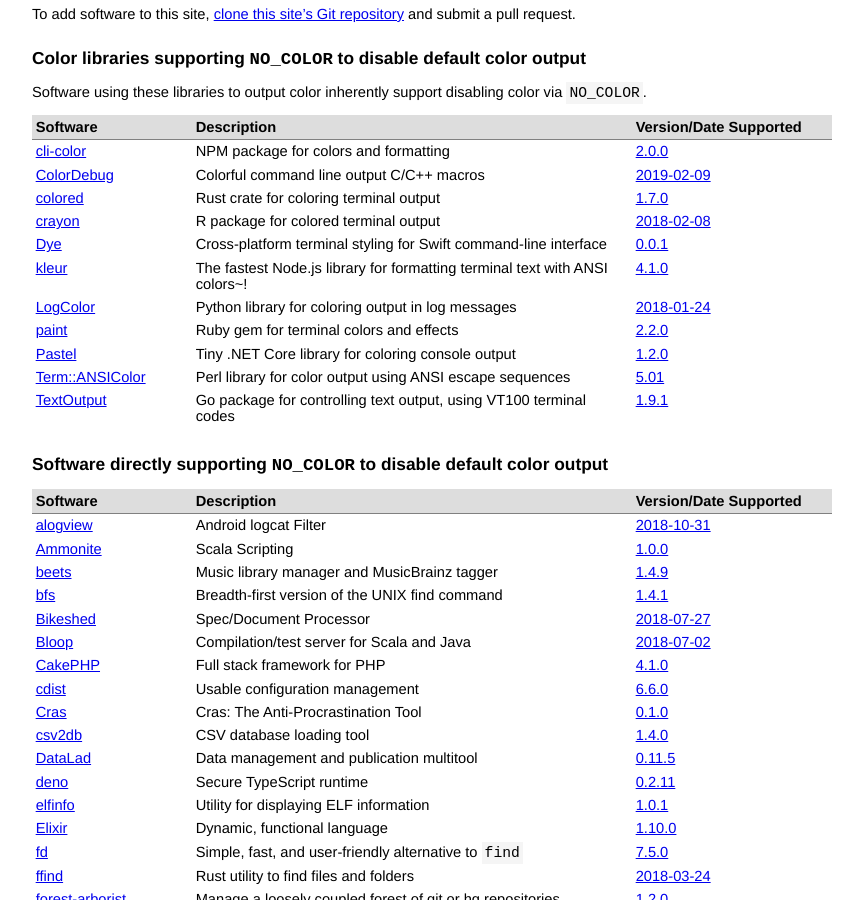
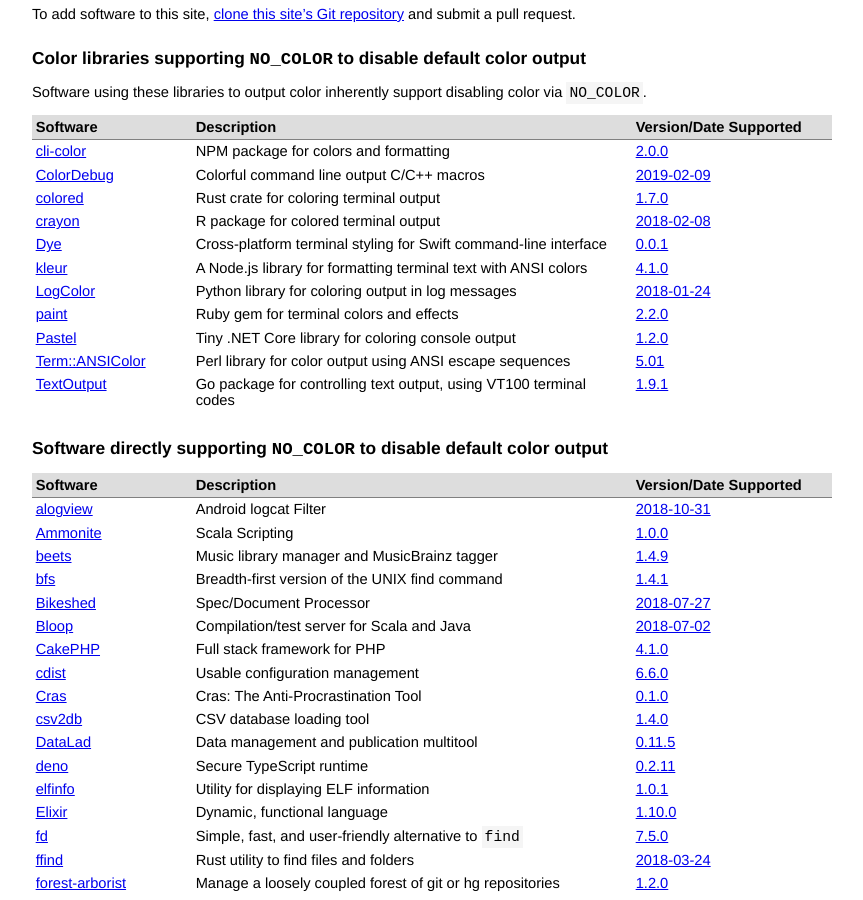
Before and after one commit to jcs/no_color, a Jekyll site: the page built from index.md, in a window 1280 px wide and 900 px high, scrolled down 350 px. Shown: the whole window, without its empty margins (208-1071 px from the left). Built offline with Jekyll 4.4.1, drawn with Linux system fonts in a browser that asks for light colours; our own code applies the rules of GitHub Pages for plain Markdown files.

Commit message:
Update index.md

```diff
--- a/index.md
+++ b/index.md
@@ -45,7 +45,7 @@ color via `NO_COLOR`.
 | [colored](https://github.com/mackwic/colored) | Rust crate for coloring terminal output | [1.7.0](https://github.com/mackwic/colored/blob/master/CHANGELOG.md#170-january-2019) |
 | [crayon](https://github.com/r-lib/crayon) | R package for colored terminal output | [2018-02-08](https://github.com/r-lib/crayon/commit/700800135d04408bf1c99426b3fec9a4073b8a97) |
 | [Dye](https://github.com/dduan/Dye) | Cross-platform terminal styling for Swift command-line interface | [0.0.1](https://github.com/dduan/Dye/releases/tag/0.0.1) |
-| [kleur](https://github.com/lukeed/kleur) | The fastest Node.js library for formatting terminal text with ANSI colors~! | [4.1.0](https://github.com/lukeed/kleur/releases/tag/v4.1.0) |
+| [kleur](https://github.com/lukeed/kleur) | A Node.js library for formatting terminal text with ANSI colors | [4.1.0](https://github.com/lukeed/kleur/releases/tag/v4.1.0) |
 | [LogColor](https://github.com/induane/logcolor) | Python library for coloring output in log messages | [2018-01-24](https://github.com/induane/logcolor/commit/0092b0af2a1506eee2b0ca028b1cf51f78fc91fa) |
 | [paint](https://github.com/janlelis/paint) | Ruby gem for terminal colors and effects | [2.2.0](https://github.com/janlelis/paint/tree/v2.2.0) |
 | [Pastel](https://github.com/silkfire/Pastel) | Tiny .NET Core library for coloring console output | [1.2.0](https://github.com/silkfire/Pastel/commit/8a89c2930a2b7ff2c6beae67e6c00fe1d74189d5) |
```
